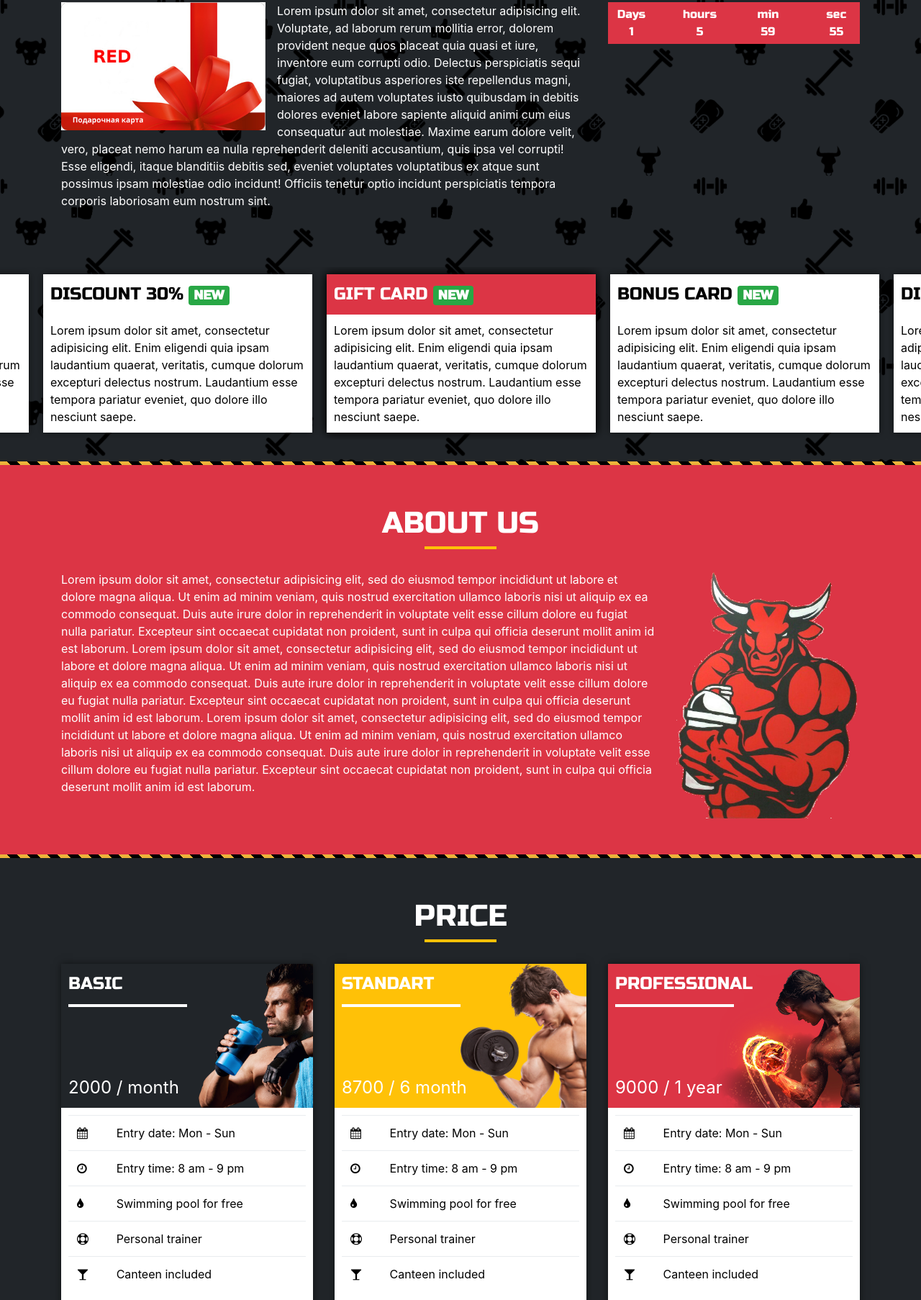
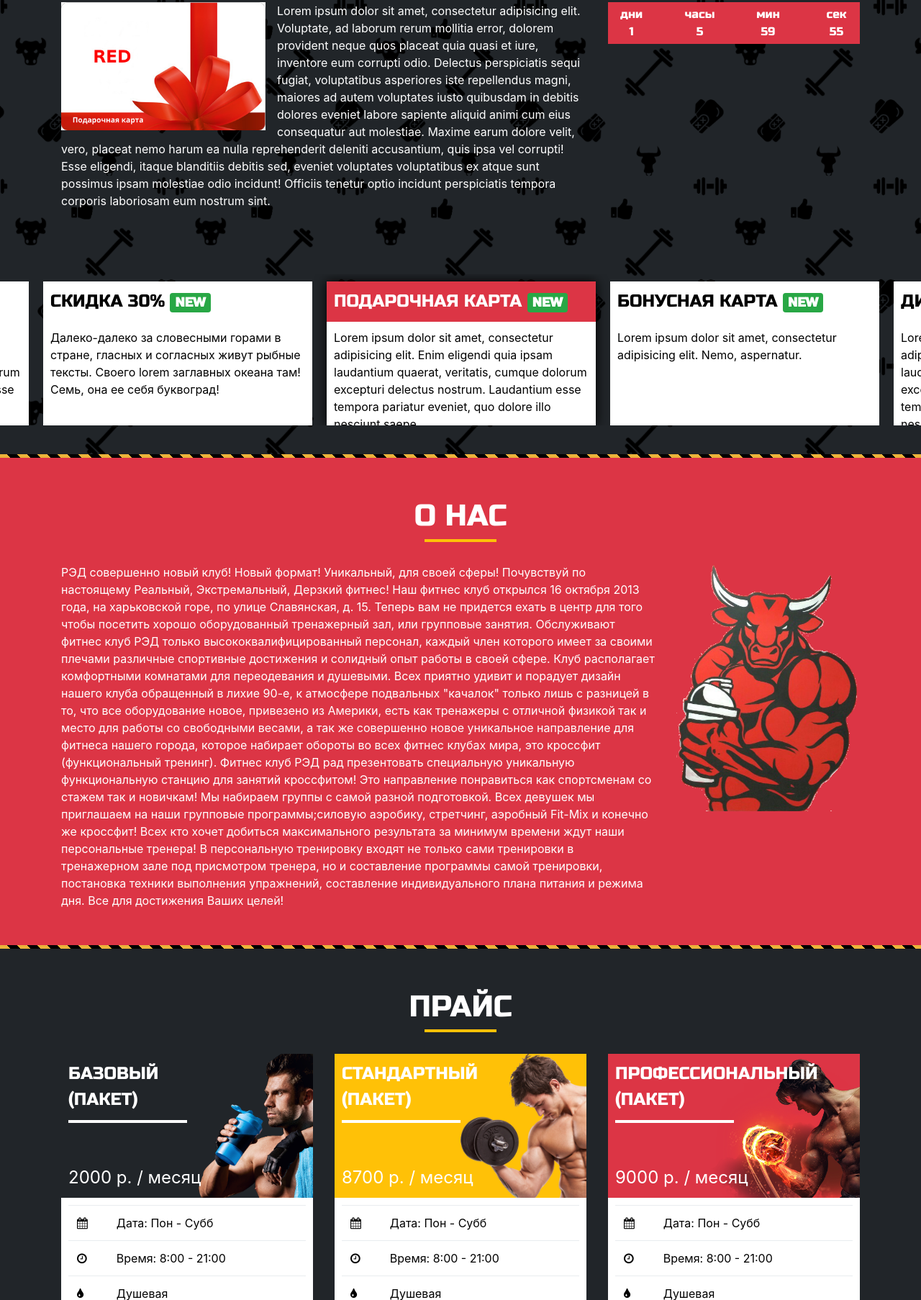
Before and after one commit to streljk93/red-ui, a website: page app/index.html in a window 1280 px wide. Shown: the part 994-2800 px from the top of the page at 72% size. Drawn offline with Linux system fonts and the light colour scheme; files whose address does not match are found by name.

Commit message:
fixed locale & carousel

```diff
--- a/app/components/blocks/_jcard.sass
+++ b/app/components/blocks/_jcard.sass
@@ -3,7 +3,7 @@
 	&:last-child
 		margin-bottom: 0
 	&__wrap
-		box-shadow: 0 0 10px rgba(0,0,0,0.5)
+		// box-shadow: 0 0 10px rgba(0,0,0,0.5)
 	&__header
 		padding: 10px
 		height: 200px
@@ -34,6 +34,7 @@
 	cursor: pointer
 	background: $white
 	color: $black
+	height: 200px
 	&:hover
 		box-shadow: 0 0 15px black
 		.jcard__header
--- a/app/components/blocks/_jcarousel.sass
+++ b/app/components/blocks/_jcarousel.sass
@@ -1,5 +1,5 @@
 .jcarousel
-	padding-top: 30px
-	padding-bottom: 30px
+	padding-top: 40px
+	padding-bottom: 40px
 	&__item
-		margin: 10px
+		margin: 10px 10px 0 10px
--- a/app/index.html
+++ b/app/index.html
@@ -21,19 +21,22 @@
         <div class="collapse navbar-collapse" id="navbarSupportedContent">
           <ul class="navbar-nav ml-auto">
             <li class="nav-item">
+              <a class="nav-link" href="#">Акции</a>
+            </li>
+            <li class="nav-item">
               <a class="nav-link" href="#">О нас</a>
             </li>
             <li class="nav-item">
-              <a class="nav-link" href="#">Акции</a>
+              <a class="nav-link" href="#">Услуги</a>
             </li>
             <li class="nav-item">
               <a class="nav-link" href="#">Прайс</a>
             </li>
+            <!-- <li class="nav-item">
+              <a class="nav-link" href="#">Тренеры / Персонал</a>
+            </li> -->
             <li class="nav-item">
-              <a href="#" class="nav-link">Уровни</a>
-            </li>
-            <li class="nav-item">
-              <a href="#" class="nav-link">Спортпит</a>
+              <a href="#" class="nav-link">Спортзал</a>
             </li>
             <li class="nav-item">
               <a href="#" class="nav-link">Контакты</a>
@@ -64,35 +67,35 @@
     <div class="jblock jblock_theme-primary jpage__block">
       <div style="background-image: url(img/pattern.png); background-size: 500px">
         <div class="jblock__wrap container">
-          <div class="jblock__title">promotions</div>
+          <div class="jblock__title">Акции</div>
           <div class="jblock__content">
             <div class="jpromotions">
               <div class="jpromotions__info row">
                 <div class="col-lg-8">
-                  <div class="jpromotions__title">Gift card <span class="badge badge-success">new</span></div>
+                  <div class="jpromotions__title">Подарочная карта <span class="badge badge-success">new</span></div>
                   <div class="jpromotions__content">
                     <img src="img/bonus_card.jpg" class="img-fluid float-left pr-3" style="width: 300px">
                     Lorem ipsum dolor sit amet, consectetur adipisicing elit. Voluptate, ad laborum rerum mollitia error, dolorem provident neque quos placeat quia quasi et iure, inventore eum corrupti odio. Delectus perspiciatis sequi fugiat, voluptatibus asperiores iste repellendus magni, maiores ad autem voluptates iusto quibusdam in debitis dolores eveniet labore sapiente aliquid animi cum eius consequatur aut molestiae. Maxime earum dolore velit, vero, placeat nemo harum ea nulla reprehenderit deleniti accusantium, quis ipsa vel corrupti! Esse eligendi, itaque blanditiis debitis sed, eveniet voluptates voluptatibus ex atque sunt possimus ipsam molestiae odio incidunt! Officiis tenetur optio incidunt perspiciatis tempora corporis laboriosam eum nostrum sint.
                   </div>
                 </div>
                 <div class="col-lg-4 mt-lg-0 mt-4">
-                  <div class="jpromotions__title">Counter</div>
+                  <div class="jpromotions__title">Срок окончания акции</div>
                   <div class="jcounter jpromotions__counter">
                     <div class="row">
                       <div class="jcounter__item col-3">
-                        <div class="jcounter__title">Days</div>
+                        <div class="jcounter__title">дни</div>
                         <span class="jcounter__days"></span>
                       </div>
                       <div class="jcounter__item col-3">
-                        <div class="jcounter__title">hours</div>
+                        <div class="jcounter__title">часы</div>
                         <span class="jcounter__hours"></span>
                       </div>
                       <div class="jcounter__item col-3">
-                        <div class="jcounter__title">min</div>
+                        <div class="jcounter__title">мин</div>
                         <span class="jcounter__minutes"></span>
                       </div>
                       <div class="jcounter__item col-3">
-                        <div class="jcounter__title">sec</div>
+                        <div class="jcounter__title">сек</div>
                         <span class="jcounter__seconds"></span>
                       </div>
                     </div>
@@ -108,7 +111,7 @@
               <div class="jcard__wrap">
                 <div class="jcard__header">
                   <div class="jcard__title">
-                    Gift Card <div class="badge badge-success">new</div>
+                    Подарочная карта <div class="badge badge-success">new</div>
                   </div>
                 </div>
                 <div class="jcard__content">
@@ -122,7 +125,21 @@
               <div class="jcard__wrap">
                 <div class="jcard__header">
                   <div class="jcard__title">
-                    Bonus Card <div class="badge badge-success">new</div>
+                    Бонусная карта <div class="badge badge-success">new</div>
+                  </div>
+                </div>
+                <div class="jcard__content">
+                  Lorem ipsum dolor sit amet, consectetur adipisicing elit. Nemo, aspernatur.
+                </div>
+              </div>
+            </div>
+          </div>
+          <div class="jcarousel__item">
+            <div class="jcard jcard_theme-promotion">
+              <div class="jcard__wrap">
+                <div class="jcard__header">
+                  <div class="jcard__title">
+                    Дисконтная карта
                   </div>
                 </div>
                 <div class="jcard__content">
@@ -136,7 +153,7 @@
               <div class="jcard__wrap">
                 <div class="jcard__header">
                   <div class="jcard__title">
-                    Discount Card
+                    Выходные дни <div class="badge badge-success">new</div>
                   </div>
                 </div>
                 <div class="jcard__content">
@@ -150,25 +167,11 @@
               <div class="jcard__wrap">
                 <div class="jcard__header">
                   <div class="jcard__title">
-                    Gift Card <div class="badge badge-success">new</div>
+                    Скидка 30% <div class="badge badge-success">new</div>
                   </div>
                 </div>
                 <div class="jcard__content">
-                  Lorem ipsum dolor sit amet, consectetur adipisicing elit. Enim eligendi quia ipsam laudantium quaerat, veritatis, cumque dolorum excepturi delectus nostrum. Laudantium esse tempora pariatur eveniet, quo dolore illo nesciunt saepe.
-                </div>
-              </div>
-            </div>
-          </div>
-          <div class="jcarousel__item">
-            <div class="jcard jcard_theme-promotion">
-              <div class="jcard__wrap">
-                <div class="jcard__header">
-                  <div class="jcard__title">
-                    discount 30% <div class="badge badge-success">new</div>
-                  </div>
-                </div>
-                <div class="jcard__content">
-                  Lorem ipsum dolor sit amet, consectetur adipisicing elit. Enim eligendi quia ipsam laudantium quaerat, veritatis, cumque dolorum excepturi delectus nostrum. Laudantium esse tempora pariatur eveniet, quo dolore illo nesciunt saepe.
+                  Далеко-далеко за словесными горами в стране, гласных и согласных живут рыбные тексты. Своего lorem заглавных океана там! Семь, она ее себя буквоград!
                 </div>
               </div>
             </div>
@@ -179,27 +182,15 @@
 
     <div class="jblock jblock_theme-accent jpage__block">
       <div class="jblock__wrap container">
-        <div class="jblock__title">about us</div>
+        <div class="jblock__title">О нас</div>
         <div class="jblock__content row">
           <div class="col-md-9">
-            Lorem ipsum dolor sit amet, consectetur adipisicing elit, sed do eiusmod
-            tempor incididunt ut labore et dolore magna aliqua. Ut enim ad minim veniam,
-            quis nostrud exercitation ullamco laboris nisi ut aliquip ex ea commodo
-            consequat. Duis aute irure dolor in reprehenderit in voluptate velit esse
-            cillum dolore eu fugiat nulla pariatur. Excepteur sint occaecat cupidatat non
-            proident, sunt in culpa qui officia deserunt mollit anim id est laborum.
-            Lorem ipsum dolor sit amet, consectetur adipisicing elit, sed do eiusmod
-            tempor incididunt ut labore et dolore magna aliqua. Ut enim ad minim veniam,
-            quis nostrud exercitation ullamco laboris nisi ut aliquip ex ea commodo
-            consequat. Duis aute irure dolor in reprehenderit in voluptate velit esse
-            cillum dolore eu fugiat nulla pariatur. Excepteur sint occaecat cupidatat non
-            proident, sunt in culpa qui officia deserunt mollit anim id est laborum.
-            Lorem ipsum dolor sit amet, consectetur adipisicing elit, sed do eiusmod
-            tempor incididunt ut labore et dolore magna aliqua. Ut enim ad minim veniam,
-            quis nostrud exercitation ullamco laboris nisi ut aliquip ex ea commodo
-            consequat. Duis aute irure dolor in reprehenderit in voluptate velit esse
-            cillum dolore eu fugiat nulla pariatur. Excepteur sint occaecat cupidatat non
-            proident, sunt in culpa qui officia deserunt mollit anim id est laborum.
+            РЭД совершенно новый клуб! Новый формат! Уникальный, для своей сферы! Почувствуй по настоящему Реальный, Экстремальный, Дерзкий фитнес!
+            Наш фитнес клуб открылся 16 октября 2013 года, на харьковской горе, по улице Славянская, д. 15. Теперь вам не придется ехать в центр для того чтобы  посетить хорошо оборудованный тренажерный зал,  или групповые занятия.
+            Обслуживают фитнес клуб РЭД только высококвалифицированный персонал, каждый член которого имеет за своими плечами различные спортивные достижения и солидный опыт работы в своей сфере.
+            Клуб располагает комфортными комнатами для переодевания и душевыми. Всех приятно удивит и порадует дизайн нашего клуба обращенный в лихие 90-е, к атмосфере подвальных "качалок" только лишь с разницей в то, что все оборудование новое, привезено из Америки, есть как тренажеры с отличной физикой так и место для работы со свободными весами, а так же совершенно новое уникальное направление для фитнеса нашего города, которое набирает обороты во всех фитнес клубах мира, это кроссфит (функциональный тренинг).
+            Фитнес клуб РЭД рад презентовать специальную уникальную функциональную станцию для занятий кроссфитом! Это направление понравиться как спортсменам со стажем так и новичкам! Мы набираем группы с самой разной подготовкой. Всех девушек мы приглашаем на наши групповые программы;силовую аэробику, стретчинг, аэробный Fit-Mix и конечно же кроссфит!
+            Всех кто хочет добиться максимального результата за минимум времени ждут наши персональные тренера! В персональную тренировку входят не только сами тренировки в тренажерном зале под присмотром тренера, но и составление программы самой тренировки, постановка техники выполнения упражнений, составление индивидуального плана питания и режима дня. Все для достижения Ваших целей!
           </div>
           <div class="col-md-3">
             <img src="img/logo.png" class="img-fluid"></img>
@@ -210,37 +201,37 @@
 
     <div class="jblock jblock_theme-primary jpage__block">
       <div class="jblock__wrap container">
-        <div class="jblock__title">Price</div>
+        <div class="jblock__title">Прайс</div>
         <div class="jblock__content">
           <div class="row">
 
             <div class="jcard col-md-4">
               <div class="jcard__wrap">
                 <div class="jcard__header" style="background-image: url(img/price_1.png);">
-                  <div class="jcard__title">basic</div>
-                  <div class="jcard__price">2000 / month</div>
+                  <div class="jcard__title">Базовый<br /> (пакет)</div>
+                  <div class="jcard__price">2000 р. / месяц</div>
                 </div>
                 <div class="jcard__content">
                   <table class="table table-inverse">
                     <tr>
                       <td><i class="fa fa-calendar"></i></td>
-                      <td>Entry date: Mon - Sun</td>
+                      <td>Дата: Пон - Субб</td>
                     </tr>
                     <tr>
                       <td><i class="fa fa-clock-o"></i></td>
-                      <td>Entry time: 8 am - 9 pm</td>
+                      <td>Время: 8:00 - 21:00</td>
                     </tr>
                     <tr>
                       <td><i class="fa fa-tint"></i></td>
-                      <td>Swimming pool for free</td>
+                      <td>Душевая</td>
                     </tr>
                     <tr>
                       <td><i class="fa fa-life-ring"></i></td>
-                      <td>Personal trainer</td>
+                      <td>Персональный тренер</td>
                     </tr>
                     <tr>
                       <td><i class="fa fa-glass"></i></td>
-                      <td>Canteen included</td>
+                      <td>Спортпит</td>
                     </tr>
                   </table>
                 </div>
@@ -249,33 +240,31 @@
 
             <div class="jcard col-md-4">
               <div class="jcard__wrap">
-                <div class="bg-warning">
-                  <div class="jcard__header" style="background-image: url(img/price_2.png);">
-                    <div class="jcard__title">standart</div>
-                    <div class="jcard__price">8700 / 6 month</div>
-                  </div>
+                <div class="jcard__header bg-warning" style="background-image: url(img/price_2.png);">
+                  <div class="jcard__title">Стандартный<br /> (пакет)</div>
+                  <div class="jcard__price">8700 р. / месяц</div>
                 </div>
                 <div class="jcard__content">
                   <table class="table table-inverse">
                     <tr>
                       <td><i class="fa fa-calendar"></i></td>
-                      <td>Entry date: Mon - Sun</td>
+                      <td>Дата: Пон - Субб</td>
                     </tr>
                     <tr>
                       <td><i class="fa fa-clock-o"></i></td>
-                      <td>Entry time: 8 am - 9 pm</td>
+                      <td>Время: 8:00 - 21:00</td>
                     </tr>
                     <tr>
                       <td><i class="fa fa-tint"></i></td>
-                      <td>Swimming pool for free</td>
+                      <td>Душевая</td>
                     </tr>
                     <tr>
                       <td><i class="fa fa-life-ring"></i></td>
-                      <td>Personal trainer</td>
+                      <td>Персональный тренер</td>
                     </tr>
                     <tr>
                       <td><i class="fa fa-glass"></i></td>
-                      <td>Canteen included</td>
+                      <td>Спортпит</td>
                     </tr>
                   </table>
                 </div>
@@ -284,33 +273,31 @@
 
             <div class="jcard col-md-4">
               <div class="jcard__wrap">
-                <div class="bg-danger">
-                  <div class="jcard__header" style="background-image: url(img/price_3.png);">
-                    <div class="jcard__title">professional</div>
-                    <div class="jcard__price">9000 / 1 year</div>
-                  </div>
+                <div class="jcard__header bg-danger" style="background-image: url(img/price_3.png);">
+                  <div class="jcard__title">Профессиональный<br /> (пакет)</div>
+                  <div class="jcard__price">9000 р. / месяц</div>
                 </div>
                 <div class="jcard__content">
                   <table class="table table-inverse">
                     <tr>
                       <td><i class="fa fa-calendar"></i></td>
-                      <td>Entry date: Mon - Sun</td>
+                      <td>Дата: Пон - Субб</td>
                     </tr>
                     <tr>
                       <td><i class="fa fa-clock-o"></i></td>
-                      <td>Entry time: 8 am - 9 pm</td>
+                      <td>Время: 8:00 - 21:00</td>
                     </tr>
                     <tr>
                       <td><i class="fa fa-tint"></i></td>
-                      <td>Swimming pool for free</td>
+                      <td>Душевая</td>
                     </tr>
                     <tr>
                       <td><i class="fa fa-life-ring"></i></td>
-                      <td>Personal trainer</td>
+                      <td>Персональный тренер</td>
                     </tr>
                     <tr>
                       <td><i class="fa fa-glass"></i></td>
-                      <td>Canteen included</td>
+                      <td>Спортпит</td>
                     </tr>
                   </table>
                 </div>
@@ -319,7 +306,7 @@
 
             <div class="col-md-12">
               <button class="btn btn-danger w-100 text-uppercase">
-                More information about price
+                больше информации о ценах
               </button>
             </div>
 
```
Also changed, not shown: app/css/main.css.
